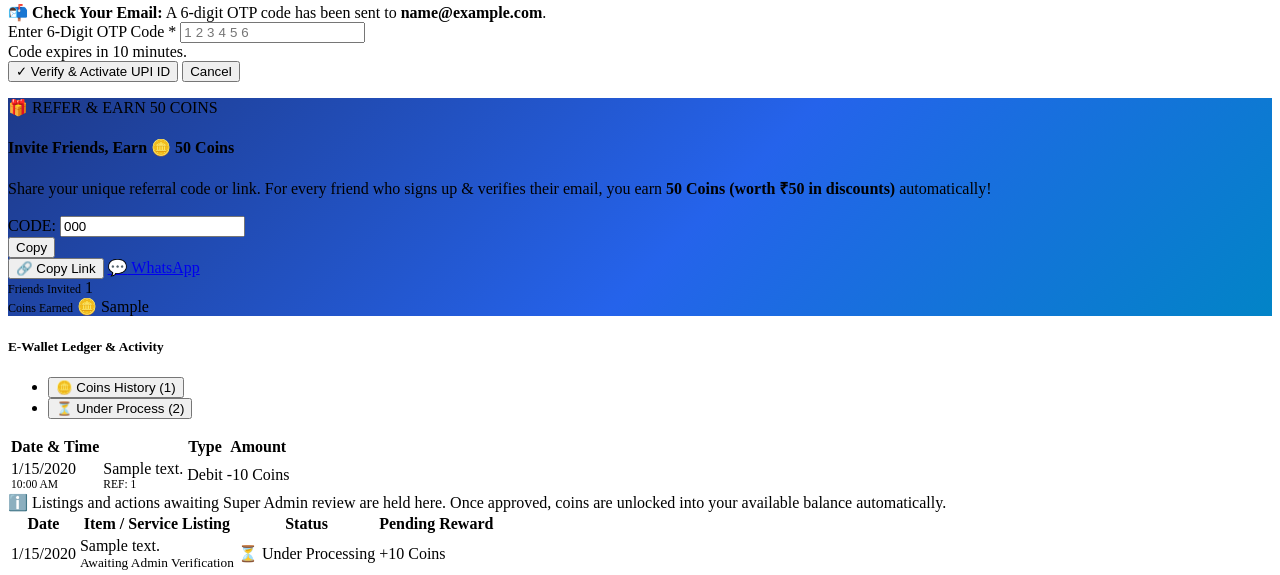
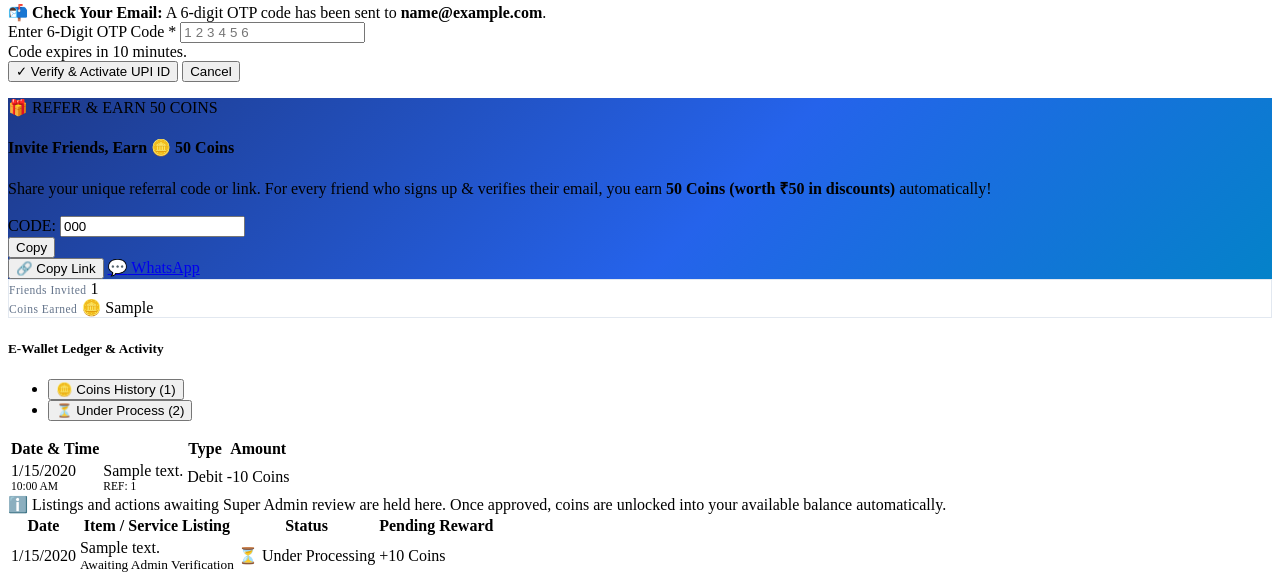
Before and after one commit to SAUBHAGYA-207/CampusConnect, a Node project: template src/views/profile/index.ejs in a window 1280 px wide. Shown: the part 851-1426 px from the top of the page. Run offline with Node 20 templates, Linux system fonts and the light colour scheme; the template is opened without the code that fills it: most values are stand-ins (such as "Sample title", 1, 10 or a date in 2020); grey boxes marked "Sample" are stand-in pictures.

Commit message:
fix: increase contrast and visibility of refer and earn stats card

```diff
--- a/src/views/profile/index.ejs
+++ b/src/views/profile/index.ejs
@@ -284,15 +284,15 @@
                     </div>
                 </div>
                 <div class="col-md-5 text-md-end mt-3 mt-md-0">
-                    <div class="p-3 rounded-3 bg-white bg-opacity-15 border border-white border-opacity-25 d-inline-block text-start shadow-sm">
+                    <div class="p-3 rounded-3 d-inline-block text-start shadow-sm" style="background-color: #ffffff; border: 1.5px solid #e2e8f0;">
                         <div class="d-flex align-items-center">
-                            <div class="text-center px-3 border-end border-white border-opacity-25">
-                                <span class="d-block small text-white-50" style="font-size: 0.75rem;">Friends Invited</span>
-                                <span class="fs-4 fw-bold text-white"><%= referralStats ? referralStats.referredCount : 0 %></span>
+                            <div class="text-center px-3 border-end" style="border-color: #e2e8f0 !important;">
+                                <span class="d-block fw-bold text-uppercase" style="font-size: 0.72rem; letter-spacing: 0.5px; color: #64748b;">Friends Invited</span>
+                                <span class="fs-3 fw-bold text-dark"><%= referralStats ? referralStats.referredCount : 0 %></span>
                             </div>
                             <div class="text-center px-3">
-                                <span class="d-block small text-white-50" style="font-size: 0.75rem;">Coins Earned</span>
-                                <span class="fs-4 fw-bold text-warning">🪙 <%= referralStats ? referralStats.referralEarnings : 0 %></span>
+                                <span class="d-block fw-bold text-uppercase" style="font-size: 0.72rem; letter-spacing: 0.5px; color: #64748b;">Coins Earned</span>
+                                <span class="fs-3 fw-bold text-success">🪙 <%= referralStats ? referralStats.referralEarnings : 0 %></span>
                             </div>
                         </div>
                     </div>
```
